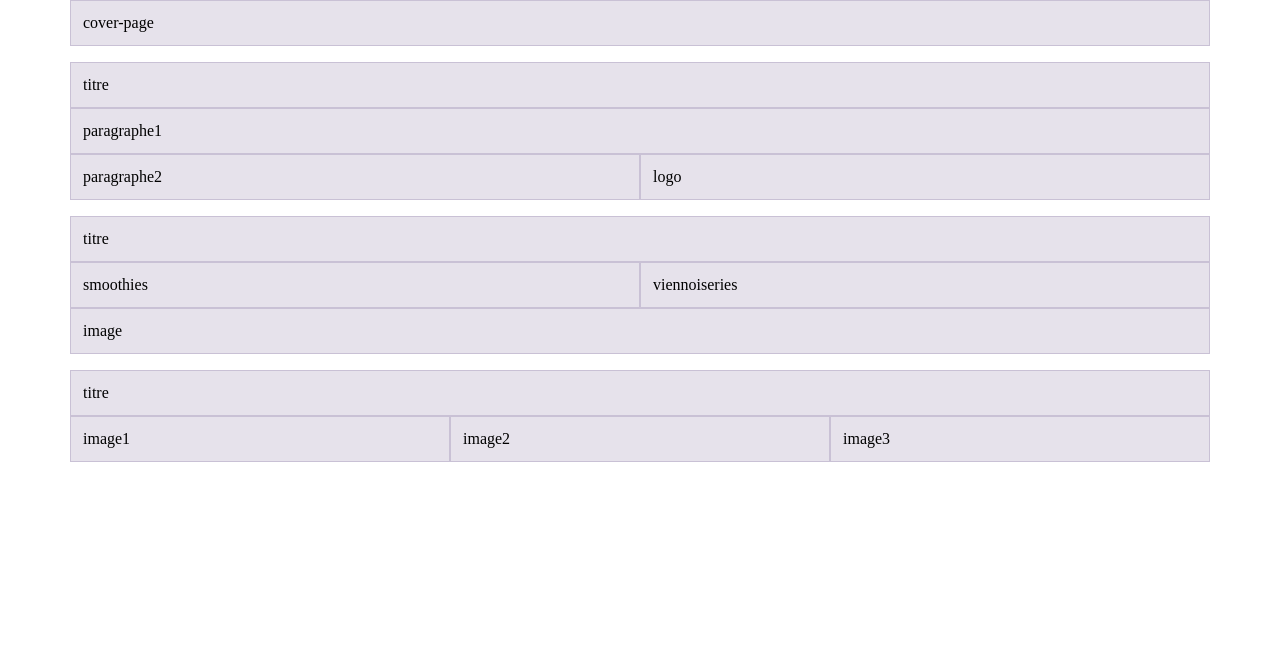
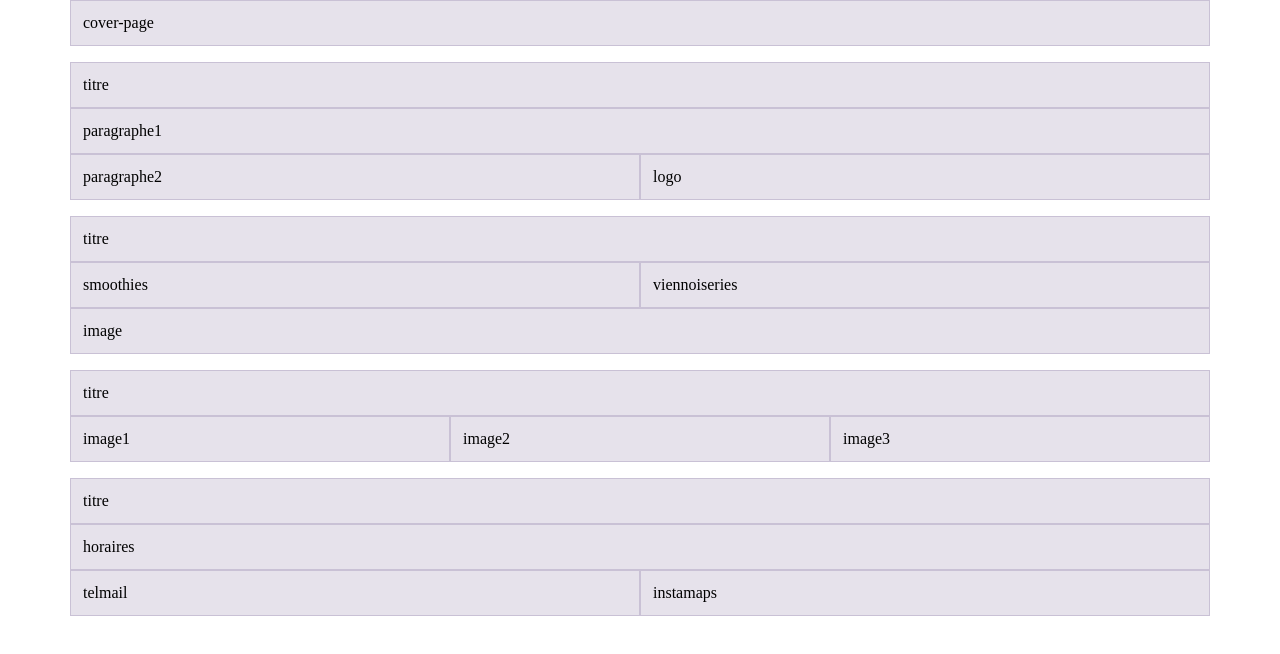
Before and after one commit to GiuliaCariulo/smoothcafe, a website built with Parcel: page src/index.html in a window 1280 px wide. Built offline with nearby package versions, Linux system fonts and the light colour scheme.

Commit message:
contact done

```diff
--- a/src/index.html
+++ b/src/index.html
@@ -29,6 +29,12 @@
         <div class="col-4">image2</div>
         <div class="col-4">image3</div>
       </div>
+      <div class="row">
+        <div class="col-12">titre</div>
+        <div class="col-12">horaires</div>
+        <div class="col-6">telmail</div>
+        <div class="col-6">instamaps</div>
+      </div>
     </div>
     <script src="js/main.js" type="module"></script>
   </body>
```
